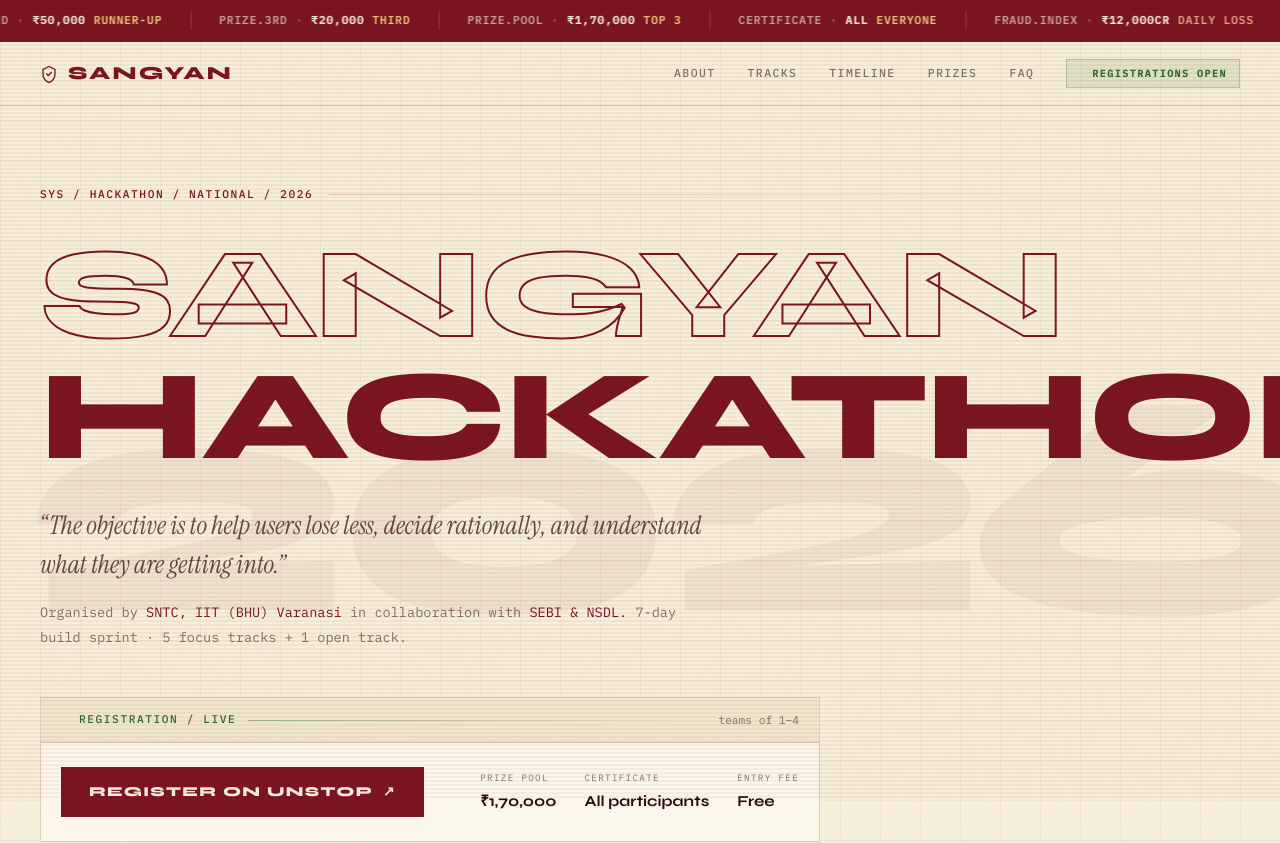
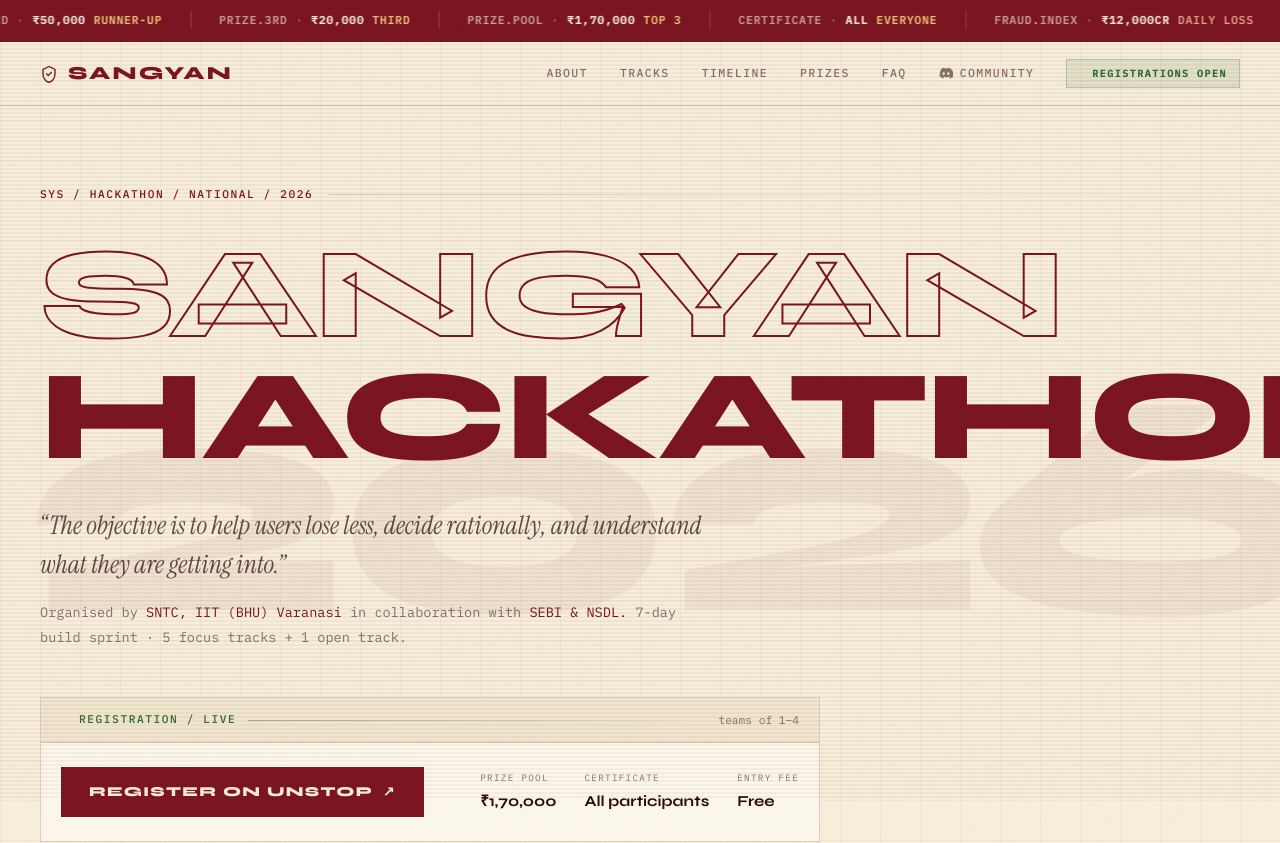
Before and after one commit to Jayesh-Dev21/nsdl-hackathon, a Next.js app: page / in a window 1280 px wide. Shown: the top 843 px of the page. Built offline with nearby package versions, Linux system fonts and the light colour scheme.

Commit message:
add discord community link

```diff
--- a/src/app/page.tsx
+++ b/src/app/page.tsx
@@ -90,6 +90,12 @@
   </svg>
 );
 
+const IconDiscord = ({ size = 14, color = "currentColor" }: { size?: number; color?: string }) => (
+  <svg width={size} height={size} viewBox="0 0 24 24" fill={color} stroke="none">
+    <path d="M20.32 4.57A19.79 19.79 0 0 0 15.43 3c-.2.36-.43.84-.59 1.23a18.3 18.3 0 0 0-5.07 0A12.6 12.6 0 0 0 9.2 3a19.74 19.74 0 0 0-4.89 1.57C1.2 9.2.95 13.71 1.32 18.16a19.9 19.9 0 0 0 6.07 3.06c.49-.66.92-1.37 1.29-2.11-.71-.27-1.39-.6-2.03-.99.17-.13.34-.26.5-.4a14.2 14.2 0 0 0 12.14 0c.16.14.33.27.5.4-.64.39-1.32.72-2.03.99.37.74.8 1.45 1.29 2.11a19.86 19.86 0 0 0 6.07-3.06c.44-5.15-.75-9.6-4.83-13.59ZM8.02 15.42c-1.18 0-2.16-1.08-2.16-2.42 0-1.33.95-2.42 2.16-2.42 1.22 0 2.19 1.09 2.17 2.42 0 1.34-.96 2.42-2.17 2.42Zm7.97 0c-1.19 0-2.16-1.08-2.16-2.42 0-1.33.95-2.42 2.16-2.42 1.22 0 2.19 1.09 2.17 2.42 0 1.34-.95 2.42-2.17 2.42Z" />
+  </svg>
+);
+
 /* ─────────────────────────────────────────────────────────────────
    SANGYAN — Financial Terminal × Brutalist Editorial
    Hackathon by SNTC, IIT (BHU) × SEBI × NSDL
@@ -98,6 +104,9 @@
 /* ── Registration ────────────────────────────────────────────── */
 const REGISTER_URL = "https://unstop.com/p/sangyan-iit-bhu-1761145";
 const REGISTER_LABEL = "Register on Unstop";
+
+/* ── Community ──────────────────────────────────────────────── */
+const DISCORD_URL = "https://discord.gg/Q69UG3cWq";
 
 /* ── Ticker data ─────────────────────────────────────────────── */
 const TICKER_ITEMS = [
@@ -359,6 +368,16 @@
           {["About", "Tracks", "Timeline", "Prizes", "FAQ"].map(l => (
             <a key={l} href={`#${l.toLowerCase()}`} className="nav-link">{l}</a>
           ))}
+          <a
+            href={DISCORD_URL}
+            target="_blank"
+            rel="noopener noreferrer"
+            className="nav-link"
+            style={{ display: "inline-flex", alignItems: "center", gap: 7 }}
+          >
+            <IconDiscord size={14} />
+            Community
+          </a>
         </div>
         <div style={{ marginLeft: 32, display: "flex", alignItems: "center", gap: 12 }}>
           <div className="status-pill">
@@ -396,6 +415,16 @@
               style={{ display: "block", padding: "12px 0", fontFamily: "var(--font-mono)", fontSize: "0.9rem", color: "var(--white-muted)", borderBottom: "1px solid var(--amber-border)" }}
             >{l}</a>
           ))}
+          <a
+            href={DISCORD_URL}
+            target="_blank"
+            rel="noopener noreferrer"
+            onClick={() => setMobileOpen(false)}
+            style={{ display: "flex", alignItems: "center", gap: 9, padding: "12px 0", fontFamily: "var(--font-mono)", fontSize: "0.9rem", color: "var(--amber)", borderBottom: "1px solid var(--amber-border)" }}
+          >
+            <IconDiscord size={16} />
+            Join the Discord
+          </a>
           <a
             href={REGISTER_URL}
             target="_blank"
@@ -925,17 +954,17 @@
           <span style={{ color: "var(--amber)", fontFamily: "var(--font-display)", fontWeight: 700, fontSize: "0.85rem" }}>[SANGYAN]</span>
           {" "}· Investor Resilience Hackathon 2026
         </div>
-        {/* <div style={{ display: "flex", gap: 24 }}>
-          {["About", "Tracks", "Timeline", "Problem Statement"].map(l => (
-            <a key={l} href={l === "Problem Statement" ? "/ps.pdf" : `#${l.toLowerCase().replace(" ", "-")}`}
-              target={l === "Problem Statement" ? "_blank" : undefined}
-              rel={l === "Problem Statement" ? "noopener" : undefined}
-              style={{ fontFamily: "var(--font-mono)", fontSize: "0.68rem", letterSpacing: "0.1em", textTransform: "uppercase", color: "var(--white-muted)", transition: "color 0.2s" }}
-              onMouseEnter={e => (e.currentTarget.style.color = "var(--amber)")}
-              onMouseLeave={e => (e.currentTarget.style.color = "var(--white-muted)")}
-            >{l}</a>
-          ))}
-        </div> */}
+        <a
+          href={DISCORD_URL}
+          target="_blank"
+          rel="noopener noreferrer"
+          style={{ display: "flex", alignItems: "center", gap: 9, fontFamily: "var(--font-mono)", fontSize: "0.68rem", letterSpacing: "0.1em", textTransform: "uppercase", color: "var(--white-muted)", transition: "color 0.2s" }}
+          onMouseEnter={e => (e.currentTarget.style.color = "var(--amber)")}
+          onMouseLeave={e => (e.currentTarget.style.color = "var(--white-muted)")}
+        >
+          <IconDiscord size={15} />
+          Join the Discord
+        </a>
         <div style={{ fontFamily: "var(--font-mono)", fontSize: "0.65rem", color: "rgba(46,10,16,0.45)" }}>
           © 2026 SNTC, IIT (BHU) · SEBI · NSDL
         </div>
```
